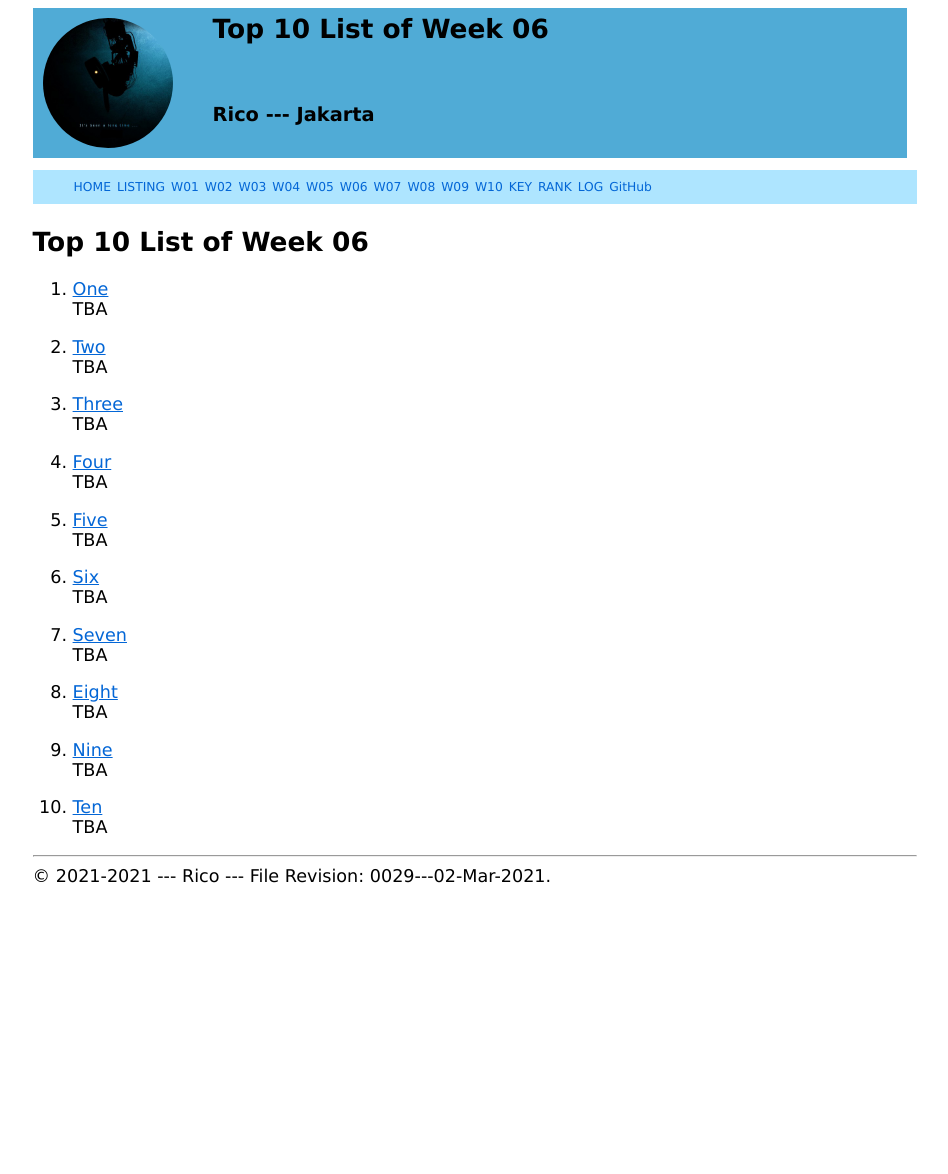
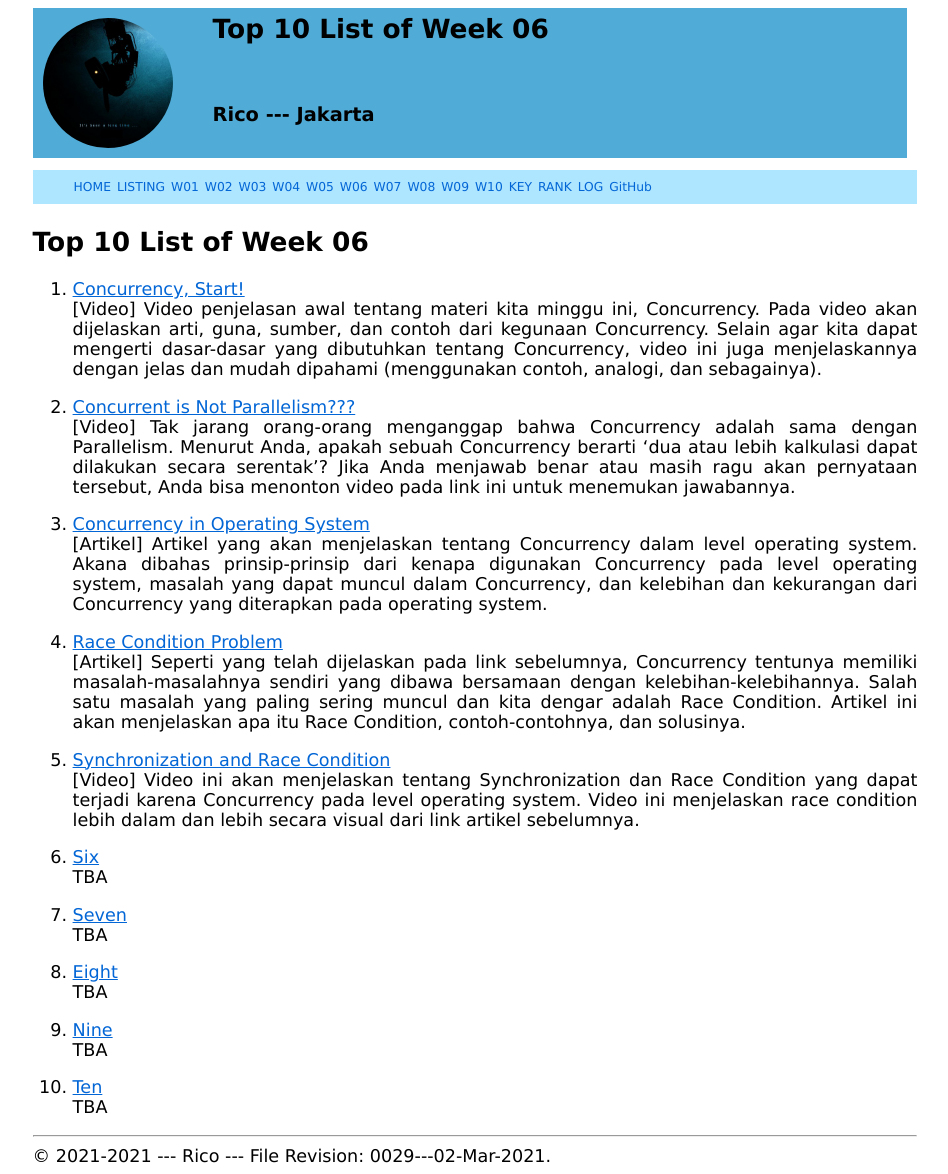
Before and after one commit to azricot/os211, a Jekyll site: the page built from w06.md, in a window 1280 px wide. Shown: the whole page, without its empty margins (165-1113 px from the left). Built offline with Jekyll 4.4.1, drawn with Linux system fonts in a browser that asks for light colours; our own code applies the rules of GitHub Pages for plain Markdown files; before the commit the page ends 900 px from its top, so only the background shows below that.

```diff
--- a/TXT/myrank.txt
+++ b/TXT/myrank.txt
@@ -12,3 +12,6 @@ ZCZC W03 corfaitch
 ZCZC W04 bimabr
 ZCZC W04 blopblipblap
 ZCZC W04 bltszr
+ZCZC W05 bltszr
+ZCZC W05 cornelita
+ZCZC W05 corfaitch
--- a/w06.md
+++ b/w06.md
@@ -5,20 +5,20 @@ permalink: /W06/
 
 # Top 10 List of Week 06
 
-1. [One](https://en.wikipedia.org/wiki/1)<br>
-TBA
+1. [Concurrency, Start!](https://www.youtube.com/watch?v=iKtvNJQoCNw)<br>
+[Video] Video penjelasan awal tentang materi kita minggu ini, Concurrency. Pada video akan dijelaskan arti, guna, sumber, dan contoh dari kegunaan Concurrency. Selain agar kita dapat mengerti dasar-dasar yang dibutuhkan tentang Concurrency, video ini juga menjelaskannya dengan jelas dan mudah dipahami (menggunakan contoh, analogi, dan sebagainya).
 
-2. [Two](https://en.wikipedia.org/wiki/2)<br>
-TBA
+2. [Concurrent is Not Parallelism???](https://www.youtube.com/watch?v=Y1pgpn2gOSg)<br>
+[Video] Tak jarang orang-orang menganggap bahwa Concurrency adalah sama dengan Parallelism. Menurut Anda, apakah sebuah Concurrency berarti 'dua atau lebih kalkulasi dapat dilakukan secara serentak'? Jika Anda menjawab benar atau masih ragu akan pernyataan tersebut, Anda bisa menonton video pada link ini untuk menemukan jawabannya.
 
-3. [Three](https://en.wikipedia.org/wiki/3)<br>
-TBA
+3. [Concurrency in Operating System](https://www.geeksforgeeks.org/concurrency-in-operating-system/)<br>
+[Artikel] Artikel yang akan menjelaskan tentang Concurrency dalam level operating system. Akana dibahas prinsip-prinsip dari kenapa digunakan Concurrency pada level operating system, masalah yang dapat muncul dalam Concurrency, dan kelebihan dan kekurangan dari Concurrency yang diterapkan pada operating system.
 
-4. [Four](https://en.wikipedia.org/wiki/4)<br>
-TBA
+4. [Race Condition Problem](https://datacadamia.com/data/concurrency/race_condition)<br>
+[Artikel] Seperti yang telah dijelaskan pada link sebelumnya, Concurrency tentunya memiliki masalah-masalahnya sendiri yang dibawa bersamaan dengan kelebihan-kelebihannya. Salah satu masalah yang paling sering muncul dan kita dengar adalah Race Condition. Artikel ini akan menjelaskan apa itu Race Condition, contoh-contohnya, dan solusinya.
 
-5. [Five](https://en.wikipedia.org/wiki/5)<br>
-TBA
+5. [Synchronization and Race Condition](https://www.youtube.com/watch?v=Rz3CtjMc7Hc)<br>
+[Video] Video ini akan menjelaskan tentang Synchronization dan Race Condition yang dapat terjadi karena Concurrency pada level operating system. Video ini menjelaskan race condition lebih dalam dan lebih secara visual dari link artikel sebelumnya.
 
 6. [Six](https://en.wikipedia.org/wiki/6)<br>
 TBA
```
Also changed, not shown: TXT/mylog.txt (+8 -0 lines), 6 other files.
